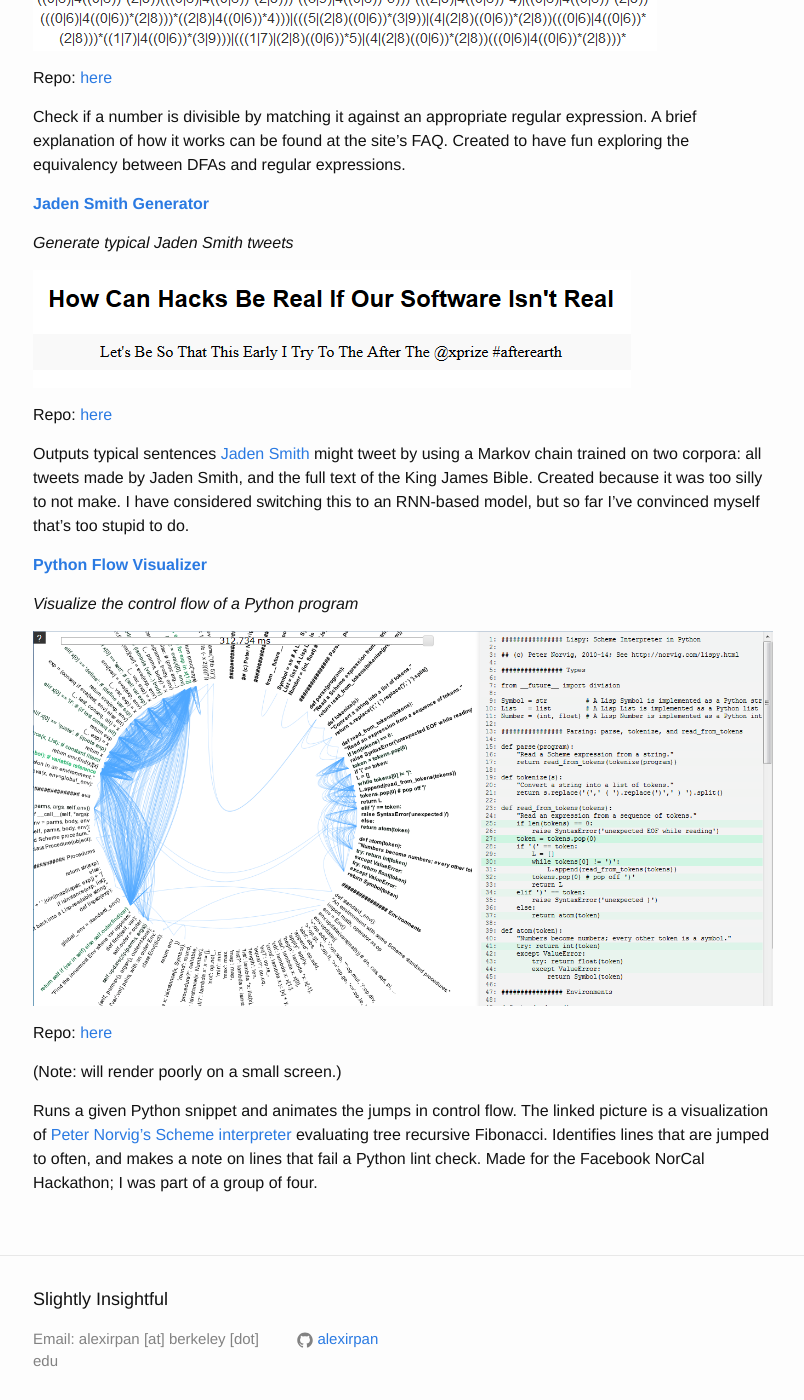
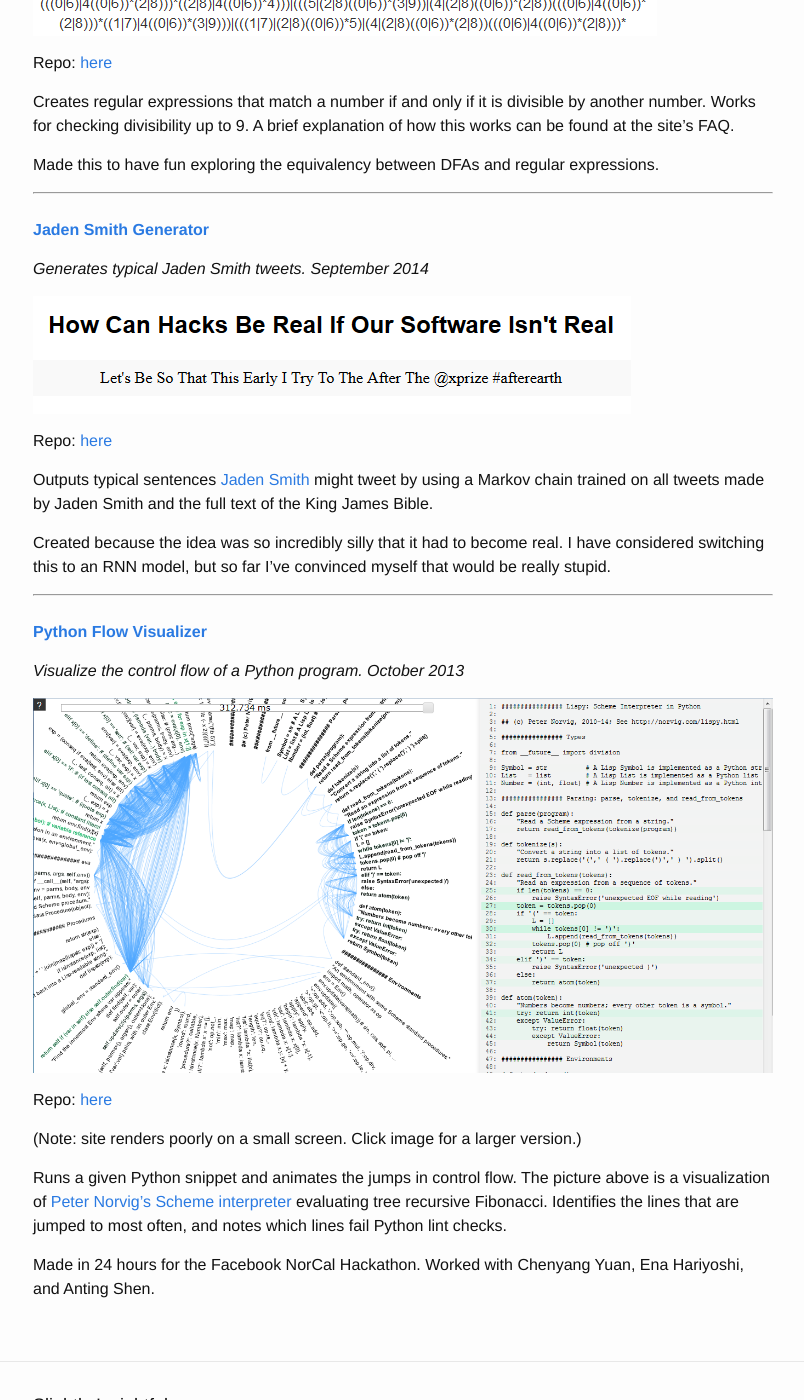
Before and after one commit to alexirpan/alexirpan.github.io, a Jekyll site: the page built from projects.markdown, in a window 1280 px wide and 1400 px high, scrolled down 561 px. Shown: the whole window, without its empty margins (237-1041 px from the left). Built offline with Jekyll 4.4.1, drawn with Linux system fonts in a browser that asks for light colours; some of the changed text lies outside the part shown.

Commit message:
Fixing some spacing issues.

```diff
--- a/projects.markdown
+++ b/projects.markdown
@@ -11,51 +11,61 @@
 so the first page load may be slow.
 
 -----------------------
-<br>
 
 
-[**Divisibility Regex**](http://divisibilityregex.herokuapp.com/)
+<br>[**Divisibility Regex**](http://divisibilityregex.herokuapp.com/)
 
-*Check if a number is divisible by another with regular expression*
+*Checks divisibility of numbers by using regular expressions. December 2015*
 
 ![Screenshot of a big regex](/public/project-pics/divisibility.png)
 
 Repo: [here](https://github.com/alexirpan/divisibility-regex)
 
-Check if a number is divisible by matching it against an appropriate
-regular expression. A brief explanation of how it works can be found at the
-site's FAQ. Created to have fun exploring the equivalency between DFAs and
+Creates regular expressions that match a number if and only if it is divisible
+by another number. Works for checking divisibility up to 9.
+A brief explanation of how this works can be found at the
+site's FAQ.
+
+Made this to have fun exploring the equivalency between DFAs and
 regular expressions.
 
+-----------------------
 
-[**Jaden Smith Generator**](http://jaden-generator.herokuapp.com/)
 
-*Generate typical Jaden Smith tweets*
+<br>[**Jaden Smith Generator**](http://jaden-generator.herokuapp.com/)
+
+*Generates typical Jaden Smith tweets. September 2014*
 
 ![A typical Jaden Smith tweet](/public/project-pics/jaden.png)
 
 Repo: [here](https://github.com/alexirpan/Jaden-Smith-Generator)
 
 Outputs typical sentences [Jaden Smith](https://twitter.com/officialjaden)
-might tweet by using a Markov chain trained on two corpora:
-all tweets made by Jaden Smith, and the full text of the King
-James Bible. Created because it was too silly to not make.
-I have considered switching this to an RNN-based model, but
-so far I've convinced myself that's too stupid to do.
+might tweet by using a Markov chain trained on
+all tweets made by Jaden Smith and the full text of the King
+James Bible.
+
+Created because the idea was so incredibly silly that it had to become real.
+I have considered switching this to an RNN model, but
+so far I've convinced myself that would be really stupid.
+
+-----------------------
 
 
-[**Python Flow Visualizer**](http://python-flow-visualizer.herokuapp.com/)
+<br>[**Python Flow Visualizer**](http://python-flow-visualizer.herokuapp.com/)
 
-*Visualize the control flow of a Python program*
+*Visualize the control flow of a Python program. October 2013*
 
-![Visualized control flow for memoized Fibonacci](/public/project-pics/python.png)
+[![Visualized control flow for memoized Fibonacci](/public/project-pics/python.png)](/public/project-pics/python.png)
 
 Repo: [here](https://github.com/alexirpan/python-visualizer)
 
-(Note: will render poorly on a small screen.)
+(Note: site renders poorly on a small screen. Click image for a larger version.)
 
 Runs a given Python snippet and animates the jumps in control flow.
-The linked picture is a visualization of [Peter Norvig's Scheme interpreter](http://norvig.com/lispy.html)
-evaluating tree recursive Fibonacci. Identifies lines that are jumped to
-often, and makes a note on lines that fail a Python lint check.
-Made for the Facebook NorCal Hackathon; I was part of a group of four.
+The picture above is a visualization of [Peter Norvig's Scheme interpreter](http://norvig.com/lispy.html)
+evaluating tree recursive Fibonacci. Identifies the lines that are jumped to most
+often, and notes which lines fail Python lint checks.
+
+Made in 24 hours for the Facebook NorCal Hackathon. Worked with
+Chenyang Yuan, Ena Hariyoshi, and Anting Shen.
```
